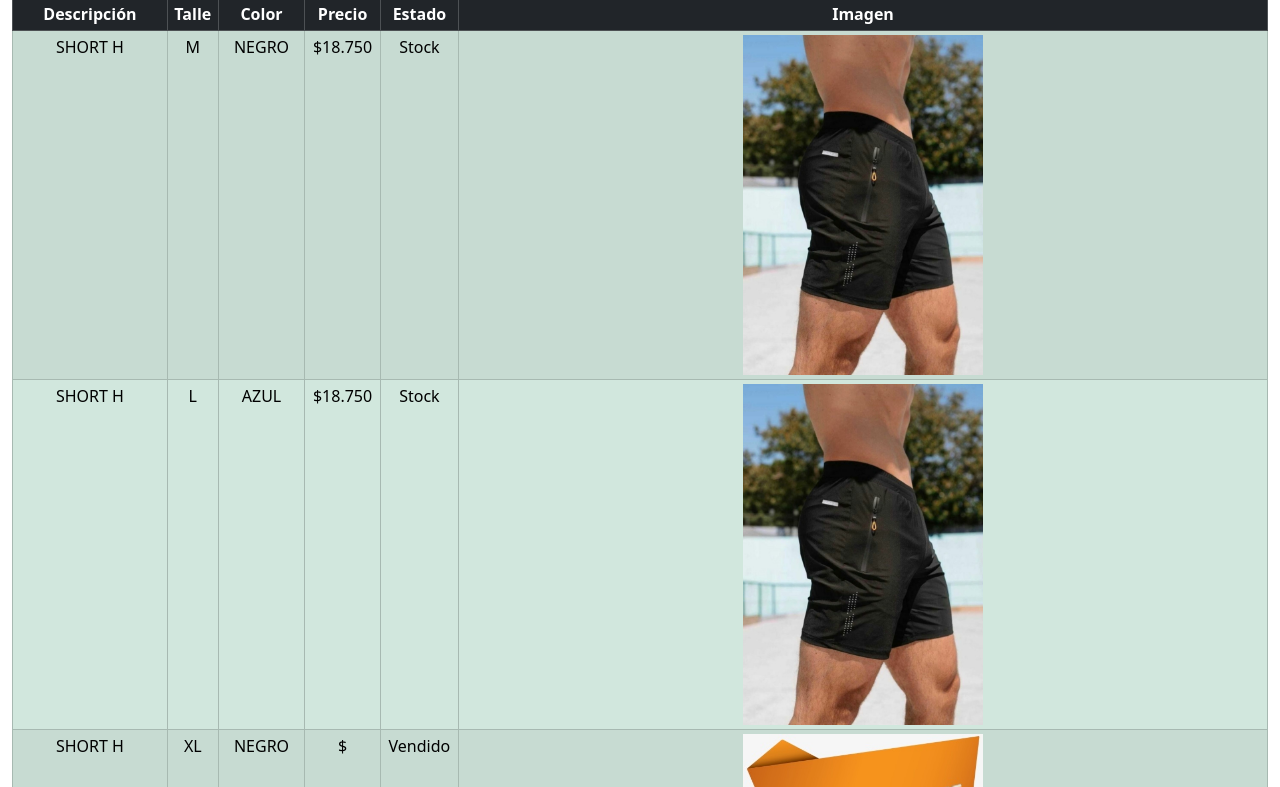
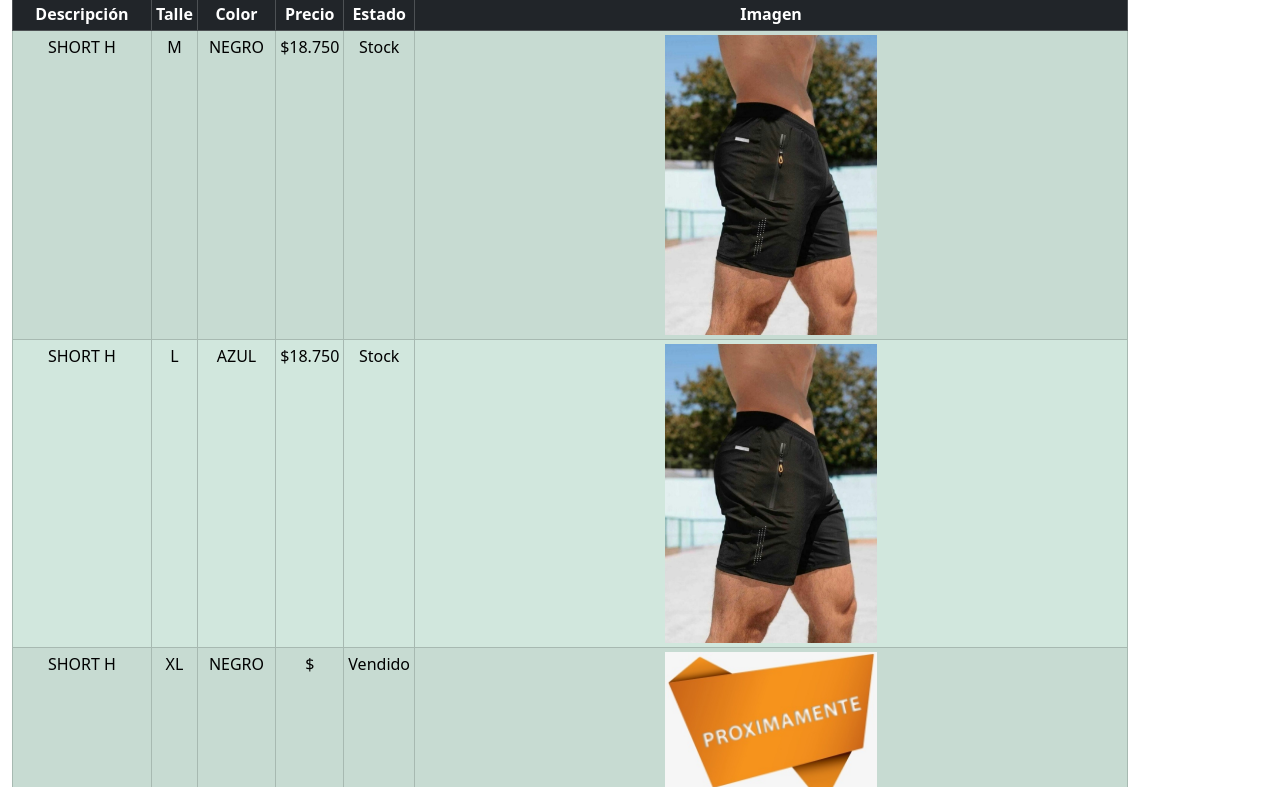
Before and after one commit to profefernandezmario/MF-INDUMENTARIA, a plain HTML site: page Index.html in a window 1280 px wide. Shown: the part 115-902 px from the top of the page. Drawn offline with nearby package versions, Linux system fonts and the light colour scheme; a web font is replaced by a local one.

Commit message:
header container ex fluid

```diff
--- a/Index.html
+++ b/Index.html
@@ -68,7 +68,7 @@
 </head>
 
 
-<body class="container-fluid mx-0">
+<body class="container mx-0">
 	<header>
 		<div class="my-0">
 			<div class="row">
```
